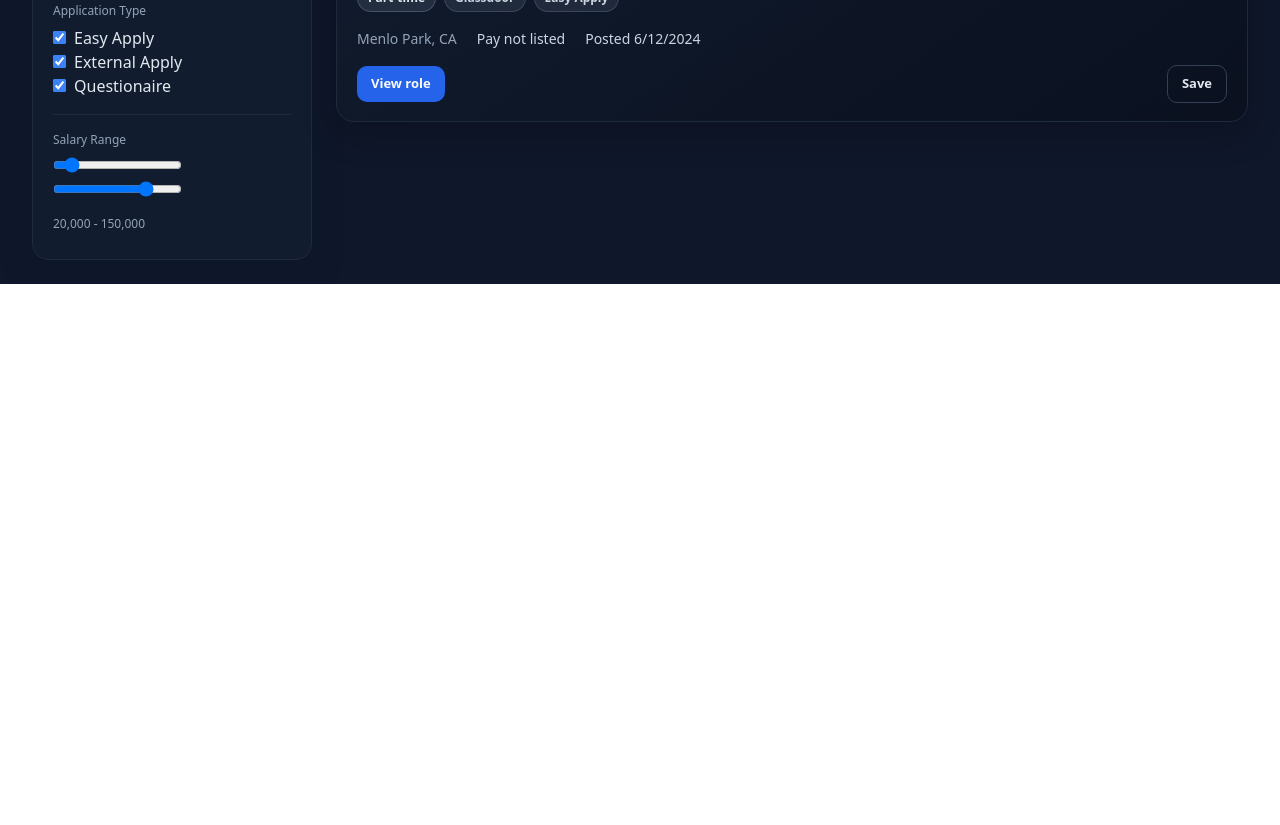
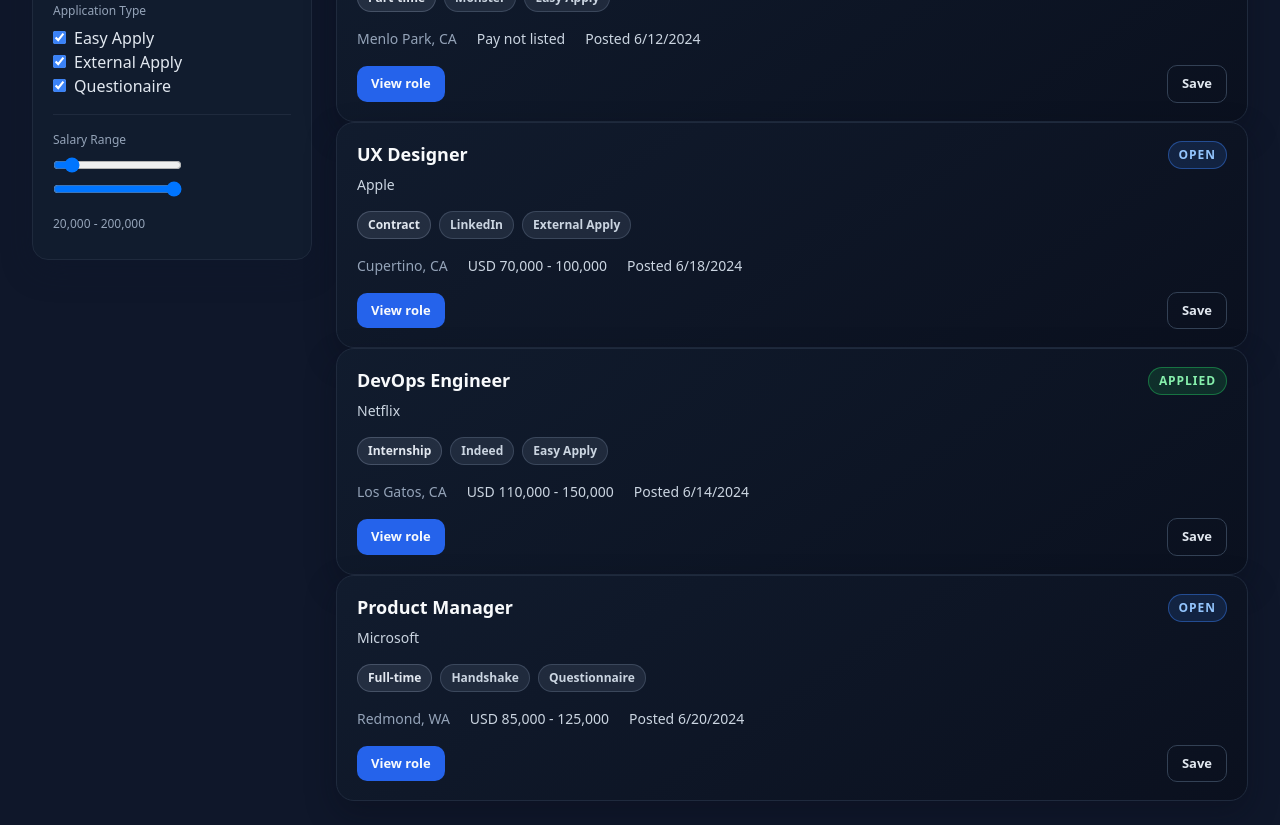
Before and after one commit to JMccabe1-ggc/Time2Apply, a React app in the folder frontend/: page /user in a window 1280 px wide. Shown: the part 680-1505 px from the top of the page. Before the commit the page ends 964 px from the top, so only its background shows below. Built offline with nearby package versions, Linux system fonts and the light colour scheme; the HTML template or start-up script is replaced by a standard one.

Commit message:
some filters

```diff
--- a/frontend/userLoggedIn/Jobcard.tsx
+++ b/frontend/userLoggedIn/Jobcard.tsx
@@ -18,6 +18,7 @@
     };
     applied: boolean;
     jobPostedDate: string;
+    description?: string;
 };
 
 const Jobcard = ({
--- a/frontend/userLoggedIn/User.tsx
+++ b/frontend/userLoggedIn/User.tsx
@@ -6,7 +6,66 @@
 const User = () => {
 
     const [minSalary, setMinSalary] = useState(20000);
-    const [maxSalary, setMaxSalary] = useState(150000);
+    const [maxSalary, setMaxSalary] = useState(200000);
+    const [jobType, setJobType] = useState({
+        fullTime: true,
+        partTime: true,
+        contract: true,
+        internship: true,
+    });
+
+    const [jobSite, setJobSite] = useState({
+        linkedIn: true,
+        indeed: true,
+        handshake: true,
+        monster: true,
+    });
+
+    const [applicationType, setApplicationType] = useState({
+        easyApply: true,
+        externalApply: true,
+        questionaire: true,
+    });
+
+    const filteredJobs = jobData.filter((job) => {
+        if (job.jobType==="Full-time" && !jobType.fullTime) {
+            return false;
+        }
+        if (job.jobType==="Part-time" && !jobType.partTime) {
+            return false;
+        }
+        if (job.jobType==="Contract" && !jobType.contract) {
+            return false;
+        }
+        if (job.jobType==="Internship" && !jobType.internship) {
+            return false;
+        }
+        if (job.jobSite==="LinkedIn" && !jobSite.linkedIn) {
+            return false;
+        }
+        if (job.jobSite==="Indeed" && !jobSite.indeed) {
+            return false;
+        }
+        if (job.jobSite==="Handshake" && !jobSite.handshake) {
+            return false;
+        }
+        if (job.jobSite==="Monster" && !jobSite.monster) {
+            return false;
+        }
+        if (job.applicationType==="Easy Apply" && !applicationType.easyApply) {
+            return false;
+        }
+        if (job.applicationType==="External Apply" && !applicationType.externalApply) {
+            return false;
+        }
+        if (job.applicationType==="Questionnaire" && !applicationType.questionaire) {
+            return false;
+        }
+       // if (job.pay.max < minSalary || job.pay.min > maxSalary) {
+         //   return false;
+        //}
+        return true;
+    });
 
 
     return(
@@ -26,34 +85,34 @@
                         <hr />
                         <label htmlFor="">Job Type</label>
 
-                        <input type="checkbox" name="fullTime" id="fullTime" checked />Full Time
+                        <input type="checkbox" name="fullTime" id="fullTime" checked={jobType.fullTime} onChange={(e)=>setJobType({...jobType,fullTime:e.target.checked})} />Full Time
                         <br />
-                        <input type="checkbox" name="partTime" id="partTime" checked />Part Time
+                        <input type="checkbox" name="partTime" id="partTime" checked={jobType.partTime} onChange={(e)=>setJobType({...jobType,partTime:e.target.checked})} />Part Time
                         <br />
-                        <input type="checkbox" name="contract" id="contract" checked />Contract
+                        <input type="checkbox" name="contract" id="contract" checked={jobType.contract} onChange={(e)=>setJobType({...jobType,contract:e.target.checked})} />Contract
                         <br />
-                        <input type="checkbox" name="internship" id="internship" checked />Internship
+                        <input type="checkbox" name="internship" id="internship" checked={jobType.internship} onChange={(e)=>setJobType({...jobType,internship:e.target.checked})} />Internship
                         <br />
                         <hr />
 
                         <label htmlFor="">Job Site</label>
 
-                        <input type="checkbox" name="" id="" checked/>LinkedIn
+                        <input type="checkbox" name="linkedIn" id="linkedIn" checked={jobSite.linkedIn} onChange={(e)=>setJobSite({...jobSite,linkedIn:e.target.checked})} />LinkedIn
                         <br />
-                        <input type="checkbox" name="" id="" checked/>Indeed
+                        <input type="checkbox" name="indeed" id="indeed" checked={jobSite.indeed} onChange={(e)=>setJobSite({...jobSite,indeed:e.target.checked})} />Indeed
                         <br />
-                        <input type="checkbox" name="" id="" checked />Handshake
+                        <input type="checkbox" name="handshake" id="handshake" checked={jobSite.handshake} onChange={(e)=>setJobSite({...jobSite,handshake:e.target.checked})} />Handshake
                         <br />
-                        <input type="checkbox" name="" id="" checked />Monster
+                        <input type="checkbox" name="monster" id="monster" checked={jobSite.monster} onChange={(e)=>setJobSite({...jobSite,monster:e.target.checked})} />Monster
                         <br /><hr />
 
                         <label htmlFor="">Application Type</label>
 
-                        <input type="checkbox" name="" id="" checked/>Easy Apply
+                        <input type="checkbox" name="easyApply" id="easyApply" checked={applicationType.easyApply} onChange={(e)=>setApplicationType({...applicationType,easyApply:e.target.checked})} />Easy Apply
                         <br />
-                        <input type="checkbox" name="" id="" checked/>External Apply
+                        <input type="checkbox" name="externalApply" id="externalApply" checked={applicationType.externalApply} onChange={(e)=>setApplicationType({...applicationType,externalApply:e.target.checked})} />External Apply
                         <br />
-                        <input type="checkbox" name="" id="" checked/>Questionaire
+                        <input type="checkbox" name="questionaire" id="questionaire" checked={applicationType.questionaire} onChange={(e)=>setApplicationType({...applicationType,questionaire:e.target.checked})} />Questionaire
                         <br />
                         <hr />
                         <label htmlFor="">Salary Range</label>
@@ -94,7 +153,7 @@
 
                 <main className="user-main">
                     <h2>Results</h2>
-                    {jobData.map((job) => (
+                    {filteredJobs.map((job) => (
                         <Jobcard
                             key={job.id}
                             jobTitle={job.title}
--- a/frontend/userLoggedIn/jobtest.json
+++ b/frontend/userLoggedIn/jobtest.json
@@ -22,7 +22,7 @@
         "location": "Seattle, WA",
         "jobType": "Full-time",
         "jobSite": "Indeed",
-        "applicationType": "External",
+        "applicationType": "External Apply",
         "pay":{
             "min": 95000,
             "max": 130000,
@@ -37,11 +37,59 @@
         "company": "Facebook",
         "location": "Menlo Park, CA",
         "jobType": "Part-time",
-        "jobSite": "Glassdoor",
+        "jobSite": "Monster",
         "applicationType": "Easy Apply",
 
         "applied": false,
         "datePosted": "2024-06-12"
+    },
+    {
+        "id": 4,
+        "title": "UX Designer",
+        "company": "Apple",
+        "location": "Cupertino, CA",
+        "jobType": "Contract",
+        "jobSite": "LinkedIn",
+        "applicationType": "External Apply",
+        "pay":{
+            "min": 70000,
+            "max": 100000,
+            "currency": "USD"
+        },
+        "applied": false,
+        "datePosted": "2024-06-18"
+    },
+    {
+        "id": 5,
+        "title": "DevOps Engineer",
+        "company": "Netflix",
+        "location": "Los Gatos, CA",
+        "jobType": "Internship",
+        "jobSite": "Indeed",
+        "applicationType": "Easy Apply",
+        "pay":{
+            "min": 110000,
+            "max": 150000,
+            "currency": "USD"
+        },
+        "applied": true,
+        "datePosted": "2024-06-14"
+    },
+    {
+        "id": 6,
+        "title": "Product Manager",
+        "company": "Microsoft",
+        "location": "Redmond, WA",
+        "jobType": "Full-time",
+        "jobSite": "Handshake",
+        "applicationType": "Questionnaire",
+        "pay":{
+            "min": 85000,
+            "max": 125000,
+            "currency": "USD"
+        },
+        "applied": false,
+        "datePosted": "2024-06-20"
     }
 
 ]
```
